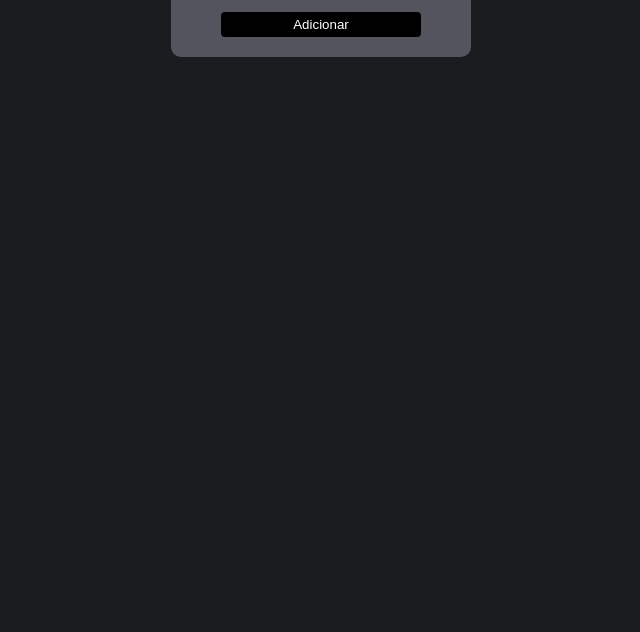
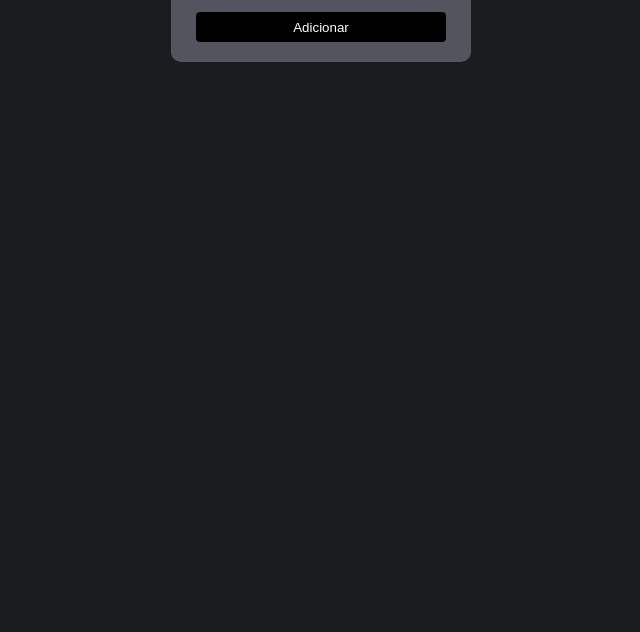
Before and after one commit to JuanSanjuanLemos/AppTarefas, a plain HTML site: page index.html in a window 1280 px wide. Shown: the part 168-800 px from the top of the page, without its empty margins (319-959 px from the left). Drawn offline with Linux system fonts and the light colour scheme.

Commit message:
:lipstick: Change height and width of main-button
#

```diff
--- a/css/main-button.css
+++ b/css/main-button.css
@@ -2,8 +2,8 @@
     background-color: #000;
     color: #fff;
     border: none;
-    width: 200px;
-    height: 25px;
+    width: 250px;
+    height: 30px;
     border-radius: 4px;
 }
 
```
